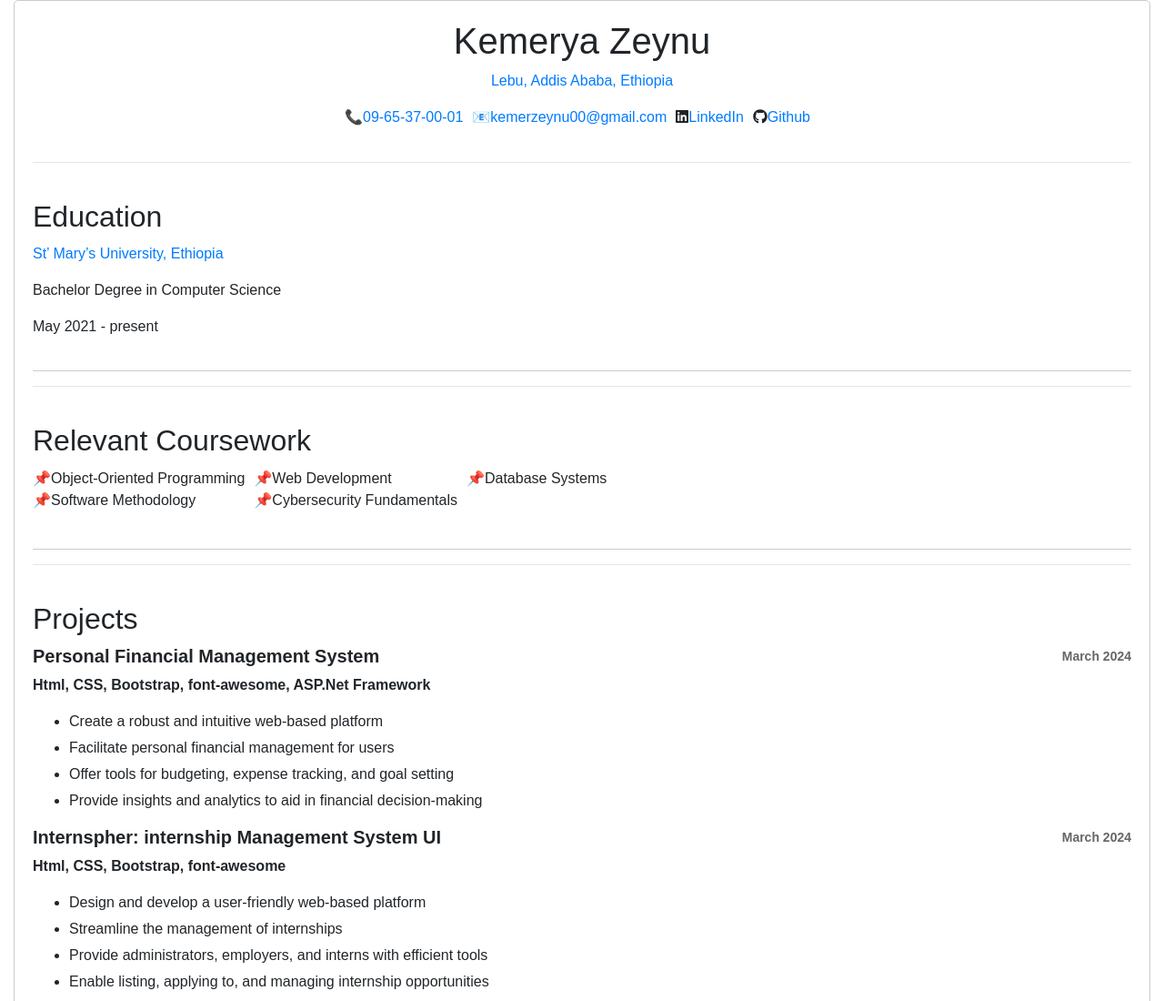
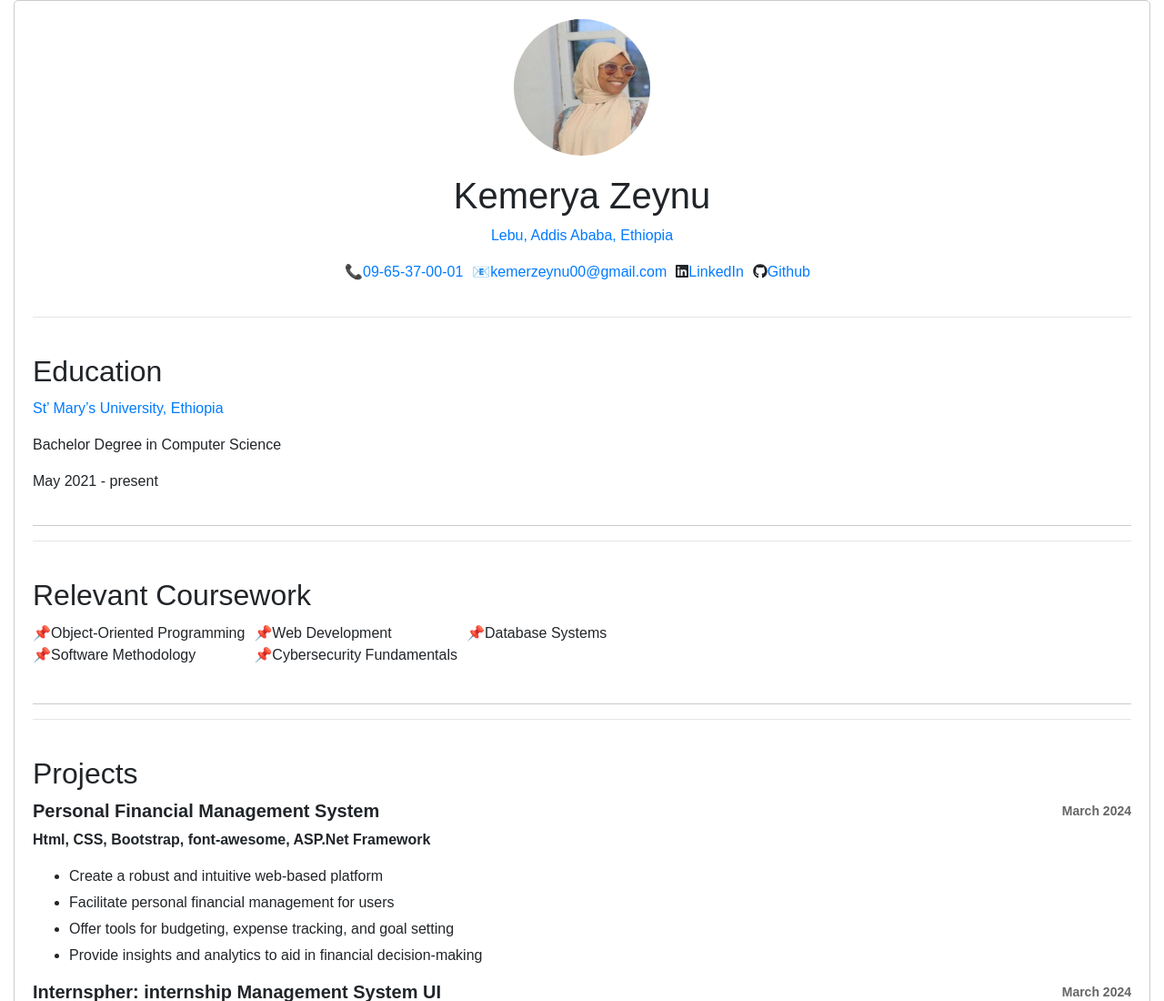
Before and after one commit to kemerya/kemeryaZeynusResume, a plain HTML site: page index.html in a window 1280 px wide. Shown: the top 1100 px of the page at 91% size. Drawn offline with nearby package versions, Linux system fonts and the light colour scheme.

Commit message:
profileadded

```diff
--- a/index.html
+++ b/index.html
@@ -14,6 +14,7 @@
     <div class="container-fluid">
         <div class="resume">
             <div class="head">
+                <img src="img/profile-picture.jpg" alt="Profile Picture" class="profile-picture">
                 <h1>Kemerya Zeynu</h1>
                 <p><a href="https://www.google.com/maps/search/?api=1&query=Lebu%2C+Addis+Ababa%2C+Ethiopia" target="_blank">Lebu, Addis Ababa, Ethiopia</a></p>
                 <ul class="contact-info">
--- a/style.css
+++ b/style.css
@@ -97,9 +97,14 @@ h1 {
     font-weight: bold;
     margin-right: 5px;
 }
+.profile-picture {
+  width: 150px; /* Adjust as needed */
+  height: 150px; /* Adjust as needed */
+  border-radius: 50%; /* Makes the image round */
+  margin-bottom: 20px; /* Provides some space below the image */
+}
 
 
-/* Add this CSS at the end of your existing style.css file */
 
 /* Responsive adjustments */
 @media screen and (max-width: 768px) {
```
Also changed, not shown: img/profile-picture.jpg (added).
